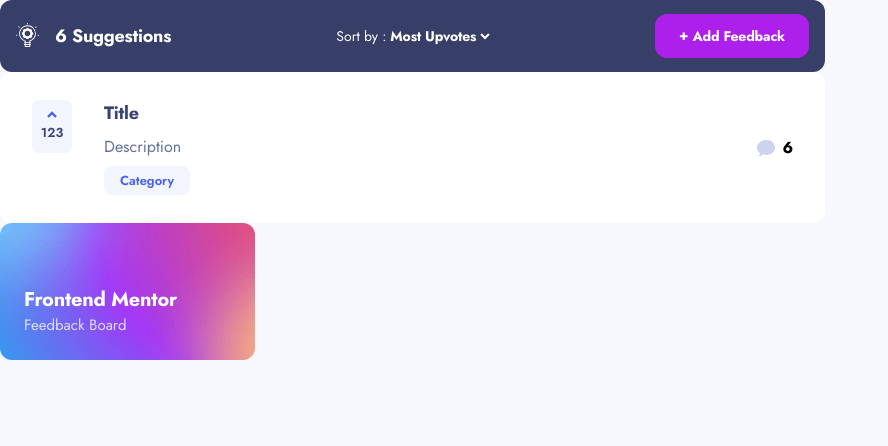
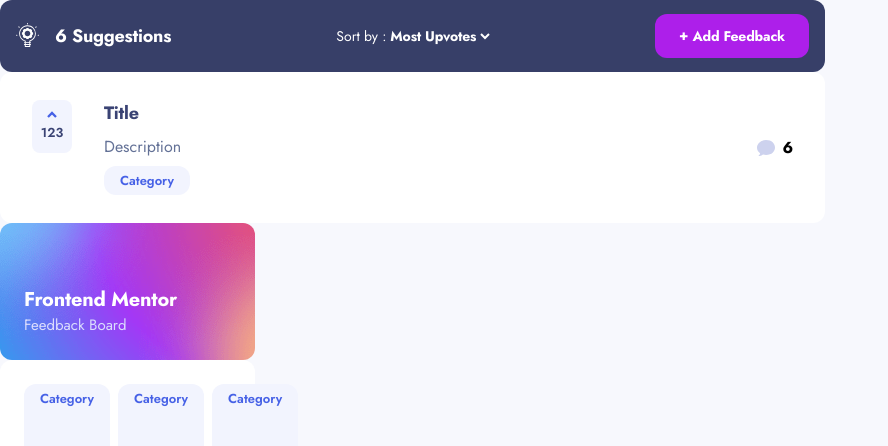
Before and after one commit to FlorianGmz/Frontend-Mentor-Challenges, a React (Vite) app in the folder product-feedback/: page / in a window 1280 px wide. Shown: the top 446 px of the page, without its empty margins (0-888 px from the left). Built offline with nearby package versions, Linux system fonts and the light colour scheme.

Commit message:
CategoryPicker components

```diff
--- a/product-feedback/src/App.tsx
+++ b/product-feedback/src/App.tsx
@@ -1,3 +1,4 @@
+import CategoryPicker from "./components/CategoryPicker";
 import Feedback from "./components/Feedback/Feedback";
 import FrontendMentorSticker from "./components/FrontendMentorSticker";
 import SuggestionsBar from "./components/SuggestionsBar/SuggestionsBar";
@@ -8,6 +9,7 @@
       <SuggestionsBar />
       <Feedback />
       <FrontendMentorSticker />
+      <CategoryPicker />
     </>
   );
 }
--- a/product-feedback/src/components/Category.tsx
+++ b/product-feedback/src/components/Category.tsx
@@ -1,6 +1,6 @@
 const Category = () => {
   return (
-    <div className="rounded-lg bg-el_def px-[16px] py-[5px] text-body-3 text-bt-blue_def">
+    <div className="rounded-xl bg-el_def px-[16px] py-[5px] text-body-3 text-bt-blue_def">
       Category
     </div>
   );
--- /dev/null
+++ b/product-feedback/src/components/CategoryPicker.tsx
@@ -0,0 +1,13 @@
+import Category from "./Category";
+
+const CategoryPicker = () => {
+  return (
+    <div className="flex h-[166px] w-[255px] gap-[8px] rounded-xl bg-bt-white_def p-[24px]">
+      <Category />
+      <Category />
+      <Category />
+    </div>
+  );
+};
+
+export default CategoryPicker;
```
